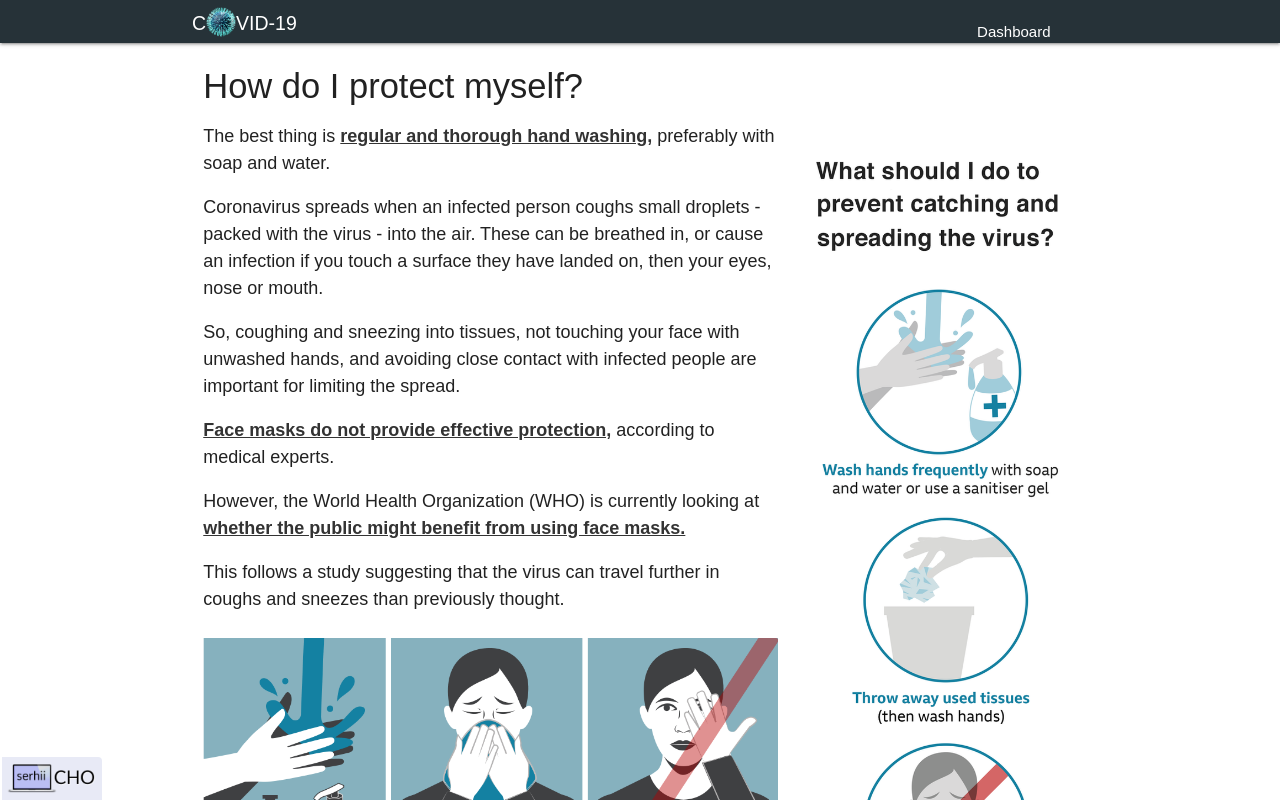
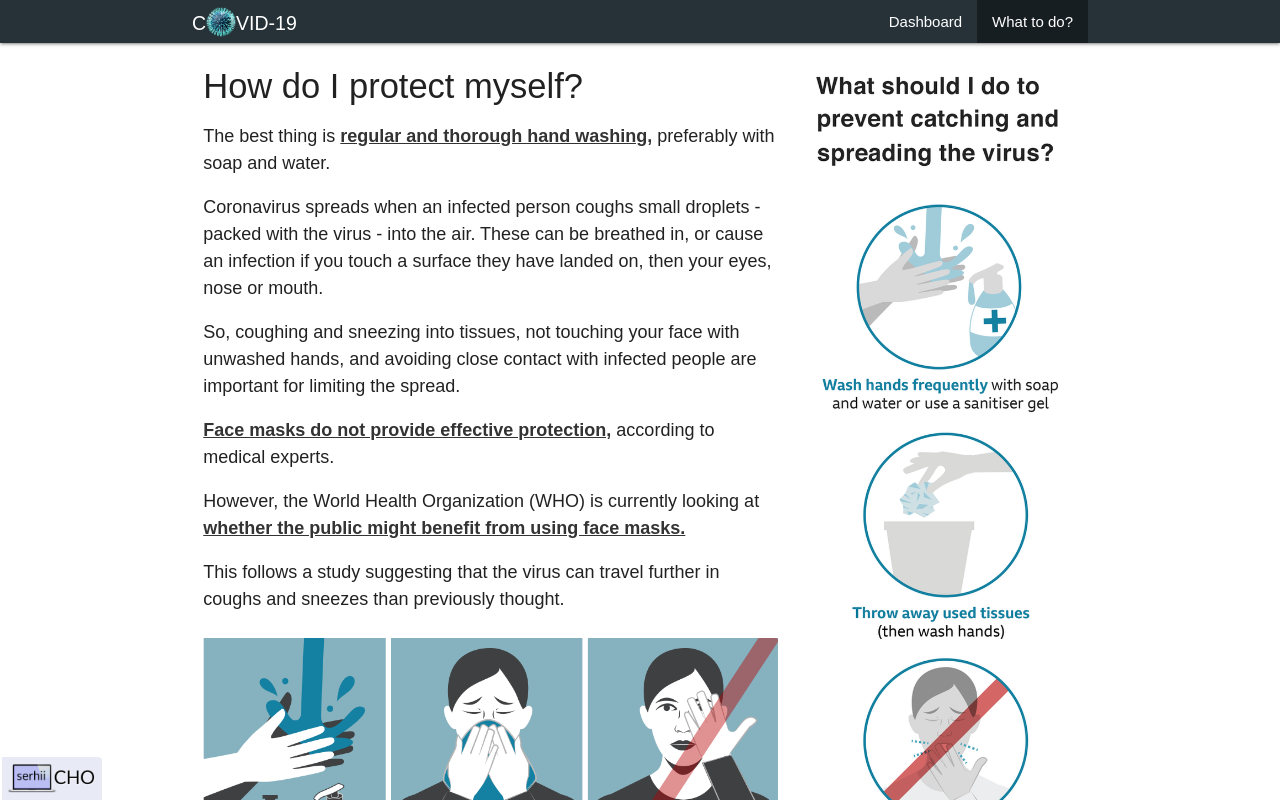
Before and after one commit to SerhiiCho/covid19-stats, a Vue app: page /what-to-do in a window 1280 px wide. Shown: the top 800 px of the page. Built offline with nearby package versions, Linux system fonts and the light colour scheme.

Commit message:
fix: errors

```diff
--- a/src/components/NavLinks.vue
+++ b/src/components/NavLinks.vue
@@ -1,11 +1,27 @@
 <template>
     <ul>
-        <router-link tag="li" to="/" exact>
-            <a>Dashboard</a>
-        </router-link>
-        <router-link tag="li" to="/what-to-do" exact>
-            <a>What to do?</a>
-        </router-link>
+        <RouterLink :to="{ name: 'home' }" v-slot="{ isActive, navigate }" custom>
+            <li
+                :class="{ active: isActive }"
+                @click="navigate"
+                style="cursor: pointer"
+            >
+                <a>Dashboard</a>
+            </li>
+        </RouterLink>
+        <RouterLink
+            :to="{ name: 'what-to-do' }"
+            v-slot="{ isActive, navigate }"
+            custom
+        >
+            <li
+                :class="{ active: isActive }"
+                @click="navigate"
+                style="cursor: pointer"
+            >
+                <a>What to do?</a>
+            </li>
+        </RouterLink>
     </ul>
 </template>
 
--- a/src/components/Navbar.vue
+++ b/src/components/Navbar.vue
@@ -1,13 +1,8 @@
 <script lang="ts" setup>
 import NavLinks from '@/components/NavLinks.vue'
-import { ref, onMounted } from 'vue'
+import { ref } from 'vue'
 
 const showSidebar = ref<boolean>(false)
-
-onMounted(() => {
-    // todo: not working
-    // Event.$on('new-view', () => (this.showSidebar = false))
-})
 
 function toggleSidenav(): void {
     showSidebar.value = !showSidebar.value
--- a/src/router/index.ts
+++ b/src/router/index.ts
@@ -6,10 +6,12 @@ const routes = [
     {
         path: '/',
         component: Home,
+        name: 'home',
     },
     {
         path: '/what-to-do',
         component: WhatToDo,
+        name: 'what-to-do',
     },
     {
         path: '/:catchAll(.*)',
@@ -23,6 +25,4 @@ const router = createRouter({
     linkActiveClass: 'active',
 })
 
-// router.afterEach((to, from) => Event.$emit('new-view'))
-
 export default router
--- a/src/views/WhatToDo.vue
+++ b/src/views/WhatToDo.vue
@@ -1,3 +1,5 @@
+<script setup lang="ts"></script>
+
 <template>
     <div what-to-do-page>
         <div class="row">
```
